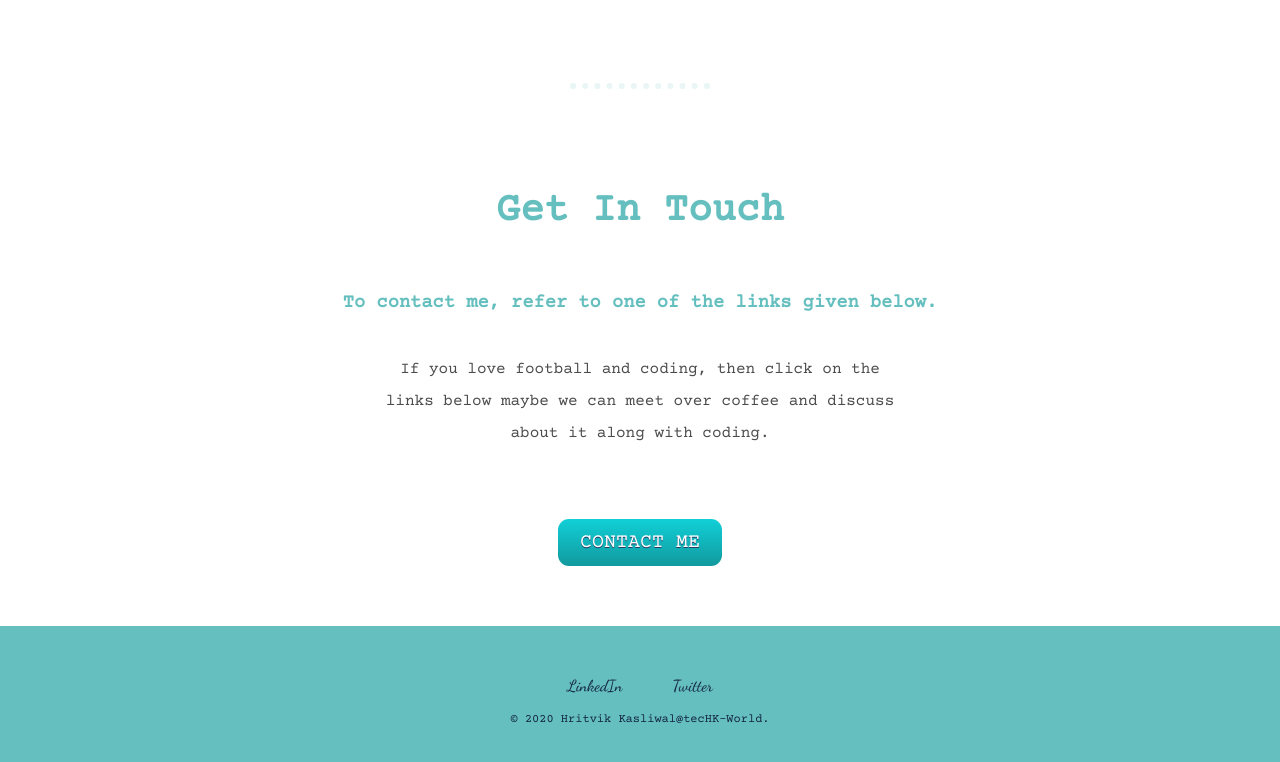
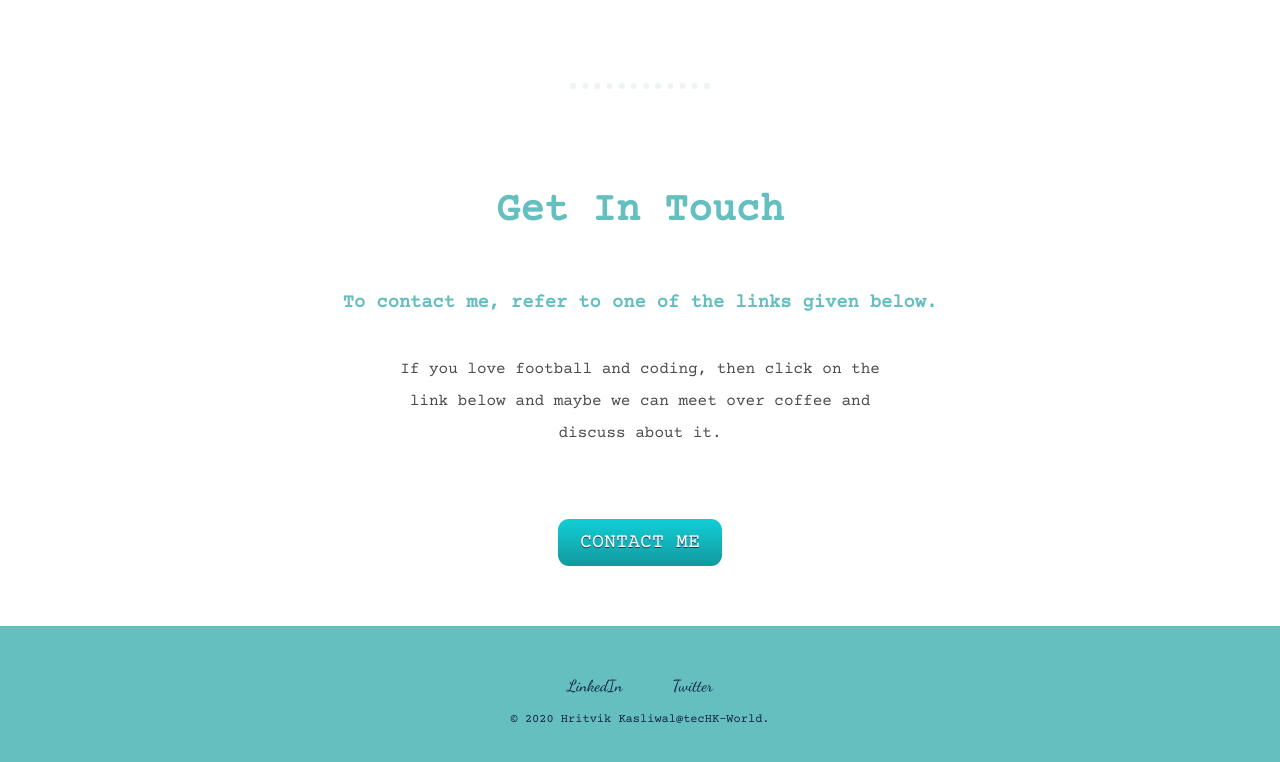
Before and after one commit to Hritvik4/Site-1, a plain HTML site: page index.html in a window 1280 px wide. Shown: the part 2109-2871 px from the top of the page. Drawn offline with nearby package versions, Linux system fonts and the light colour scheme.

Commit message:
Update index.html

```diff
--- a/index.html
+++ b/index.html
@@ -49,7 +49,7 @@
     <div class="contact-me">
       <h2 class="Contact">Get In Touch</h2>
       <h3 class="CONTACT">To contact me, refer to one of the links given below.</h3>
-      <p class="contact-msg">If you love football and coding, then click on the links below maybe we can meet over coffee and discuss about it along with coding.</p>
+      <p class="contact-msg">If you love football and coding, then click on the link below and maybe we can meet over coffee and discuss about it.</p>
 
       <a class="btn" href="mailto:hritvik0408@gmail.com">CONTACT ME</a>
     </div>
```
